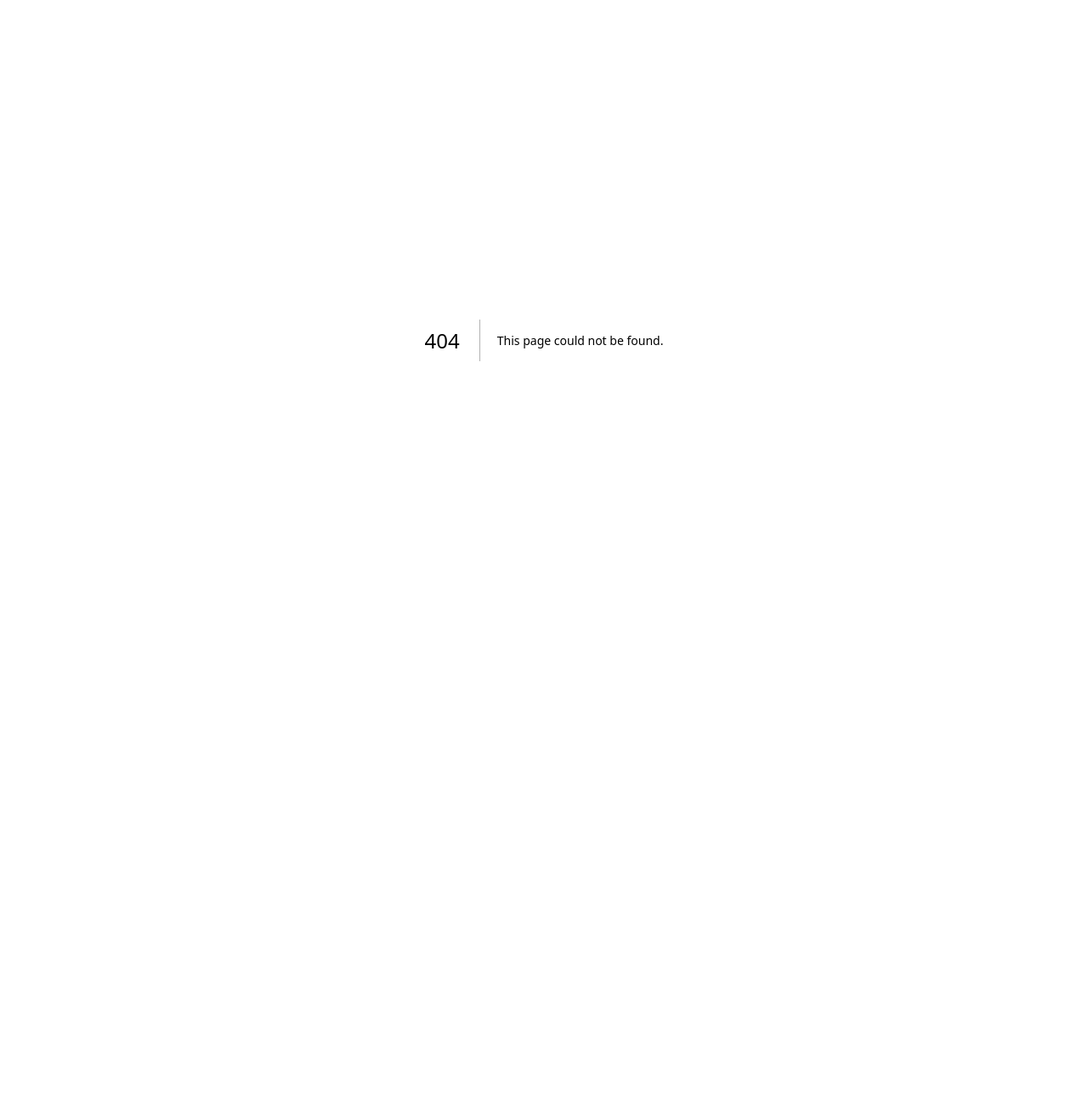
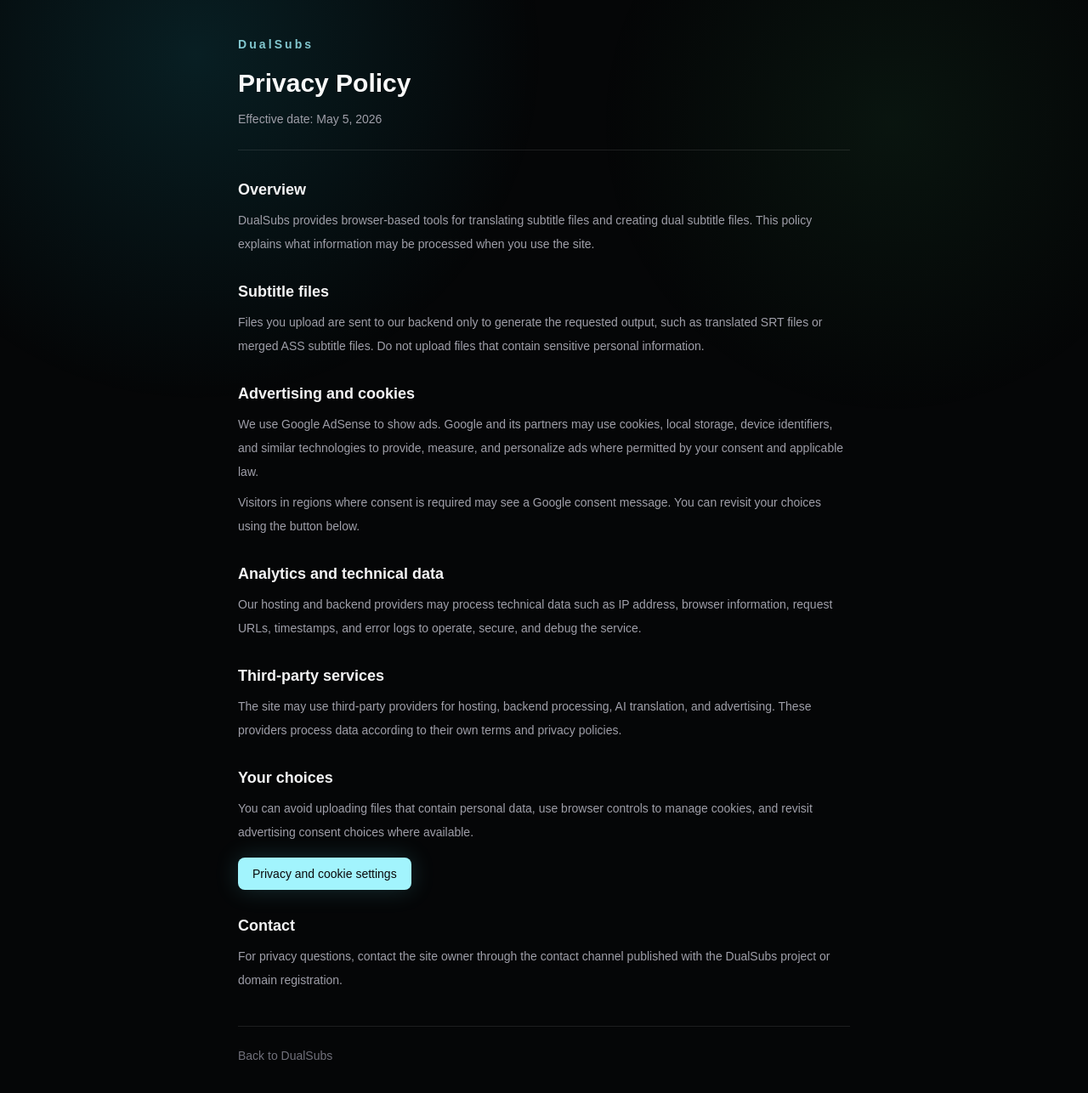
Before and after one commit to szymonmarcinkiewicz/web, a Next.js app: page /privacy in a window 1280 px wide. Before the commit this address had no page. Shown: the top 1286 px of the page at 85% size. Before the commit the page ends 800 px from the top, so only its background shows below. Built offline with nearby package versions, Linux system fonts and the light colour scheme.

Commit message:
Add privacy policy and consent links

```diff
--- a/app/page.tsx
+++ b/app/page.tsx
@@ -20,6 +20,11 @@
 const PLAYRES_H = 1080;
 
 type TabKey = "dual" | "translate";
+
+type GoogleFcApi = {
+  callbackQueue?: Array<() => void>;
+  showRevocationMessage?: () => void;
+};
 
 const SITE_NAME = "DualSubs";
 const SEO_TITLE = "Dual subtitles (SRT to ASS) - Merge and Translate Subtitles Online";
@@ -119,6 +124,17 @@
 
 function errorMessage(err: unknown, fallback = "Unknown error") {
   return err instanceof Error ? err.message : fallback;
+}
+
+function openPrivacySettings() {
+  const googlefc = (window as Window & { googlefc?: GoogleFcApi }).googlefc;
+
+  if (googlefc?.callbackQueue && googlefc.showRevocationMessage) {
+    googlefc.callbackQueue.push(googlefc.showRevocationMessage);
+    return;
+  }
+
+  alert("Privacy and cookie settings are available after the consent message loads.");
 }
 
 function ChainIcon(props: { linked: boolean }) {
@@ -1128,6 +1144,18 @@
           </div>
         </section>
 
+        <footer className="mx-auto mt-10 flex max-w-4xl flex-col gap-3 border-t border-white/10 py-6 text-sm text-zinc-500 sm:flex-row sm:items-center sm:justify-between">
+          <div>DualSubs</div>
+          <div className="flex flex-wrap gap-4">
+            <a href="/privacy" className="transition hover:text-cyan-200">
+              Privacy Policy
+            </a>
+            <button type="button" onClick={openPrivacySettings} className="transition hover:text-cyan-200">
+              Privacy and cookie settings
+            </button>
+          </div>
+        </footer>
+
         {translateInfo && <p className="mt-3 text-center text-xs text-emerald-300">{translateInfo}</p>}
         {translateError && <p className="mt-3 text-center text-xs text-red-300">{translateError}</p>}
         </div>
--- /dev/null
+++ b/app/privacy/page.tsx
@@ -0,0 +1,113 @@
+"use client";
+
+import Link from "next/link";
+
+type GoogleFcApi = {
+  callbackQueue?: Array<() => void>;
+  showRevocationMessage?: () => void;
+};
+
+function openPrivacySettings() {
+  const googlefc = (window as Window & { googlefc?: GoogleFcApi }).googlefc;
+
+  if (googlefc?.callbackQueue && googlefc.showRevocationMessage) {
+    googlefc.callbackQueue.push(googlefc.showRevocationMessage);
+    return;
+  }
+
+  alert("Privacy and cookie settings are available after the consent message loads.");
+}
+
+export default function PrivacyPage() {
+  return (
+    <main className="min-h-screen bg-[#050607] text-zinc-100">
+      <div className="pointer-events-none fixed inset-0 bg-[radial-gradient(circle_at_18%_8%,rgba(34,211,238,0.12),transparent_32%),radial-gradient(circle_at_82%_18%,rgba(74,222,128,0.07),transparent_28%)]" />
+
+      <div className="relative mx-auto max-w-3xl px-4 py-10 sm:px-6">
+        <header className="border-b border-white/10 pb-6">
+          <Link href="/" className="text-sm font-semibold tracking-[0.22em] text-cyan-200/80">
+            DualSubs
+          </Link>
+          <h1 className="mt-4 text-3xl font-semibold text-zinc-50">Privacy Policy</h1>
+          <p className="mt-3 text-sm leading-6 text-zinc-400">Effective date: May 5, 2026</p>
+        </header>
+
+        <section className="mt-8 space-y-7 text-sm leading-7 text-zinc-400">
+          <div>
+            <h2 className="text-lg font-semibold text-zinc-100">Overview</h2>
+            <p className="mt-2">
+              DualSubs provides browser-based tools for translating subtitle files and creating dual subtitle files.
+              This policy explains what information may be processed when you use the site.
+            </p>
+          </div>
+
+          <div>
+            <h2 className="text-lg font-semibold text-zinc-100">Subtitle files</h2>
+            <p className="mt-2">
+              Files you upload are sent to our backend only to generate the requested output, such as translated SRT
+              files or merged ASS subtitle files. Do not upload files that contain sensitive personal information.
+            </p>
+          </div>
+
+          <div>
+            <h2 className="text-lg font-semibold text-zinc-100">Advertising and cookies</h2>
+            <p className="mt-2">
+              We use Google AdSense to show ads. Google and its partners may use cookies, local storage, device
+              identifiers, and similar technologies to provide, measure, and personalize ads where permitted by your
+              consent and applicable law.
+            </p>
+            <p className="mt-2">
+              Visitors in regions where consent is required may see a Google consent message. You can revisit your
+              choices using the button below.
+            </p>
+          </div>
+
+          <div>
+            <h2 className="text-lg font-semibold text-zinc-100">Analytics and technical data</h2>
+            <p className="mt-2">
+              Our hosting and backend providers may process technical data such as IP address, browser information,
+              request URLs, timestamps, and error logs to operate, secure, and debug the service.
+            </p>
+          </div>
+
+          <div>
+            <h2 className="text-lg font-semibold text-zinc-100">Third-party services</h2>
+            <p className="mt-2">
+              The site may use third-party providers for hosting, backend processing, AI translation, and advertising.
+              These providers process data according to their own terms and privacy policies.
+            </p>
+          </div>
+
+          <div>
+            <h2 className="text-lg font-semibold text-zinc-100">Your choices</h2>
+            <p className="mt-2">
+              You can avoid uploading files that contain personal data, use browser controls to manage cookies, and
+              revisit advertising consent choices where available.
+            </p>
+            <button
+              type="button"
+              onClick={openPrivacySettings}
+              className="mt-4 rounded-lg border border-cyan-200/60 bg-cyan-200 px-4 py-2 text-sm font-medium text-zinc-950 shadow-[0_0_28px_rgba(103,232,249,0.18)] transition hover:bg-cyan-100"
+            >
+              Privacy and cookie settings
+            </button>
+          </div>
+
+          <div>
+            <h2 className="text-lg font-semibold text-zinc-100">Contact</h2>
+            <p className="mt-2">
+              For privacy questions, contact the site owner through the contact channel published with the DualSubs
+              project or domain registration.
+            </p>
+          </div>
+        </section>
+
+        <footer className="mt-10 border-t border-white/10 pt-6 text-sm text-zinc-500">
+          <Link href="/" className="transition hover:text-cyan-200">
+            Back to DualSubs
+          </Link>
+        </footer>
+      </div>
+    </main>
+  );
+}
```
